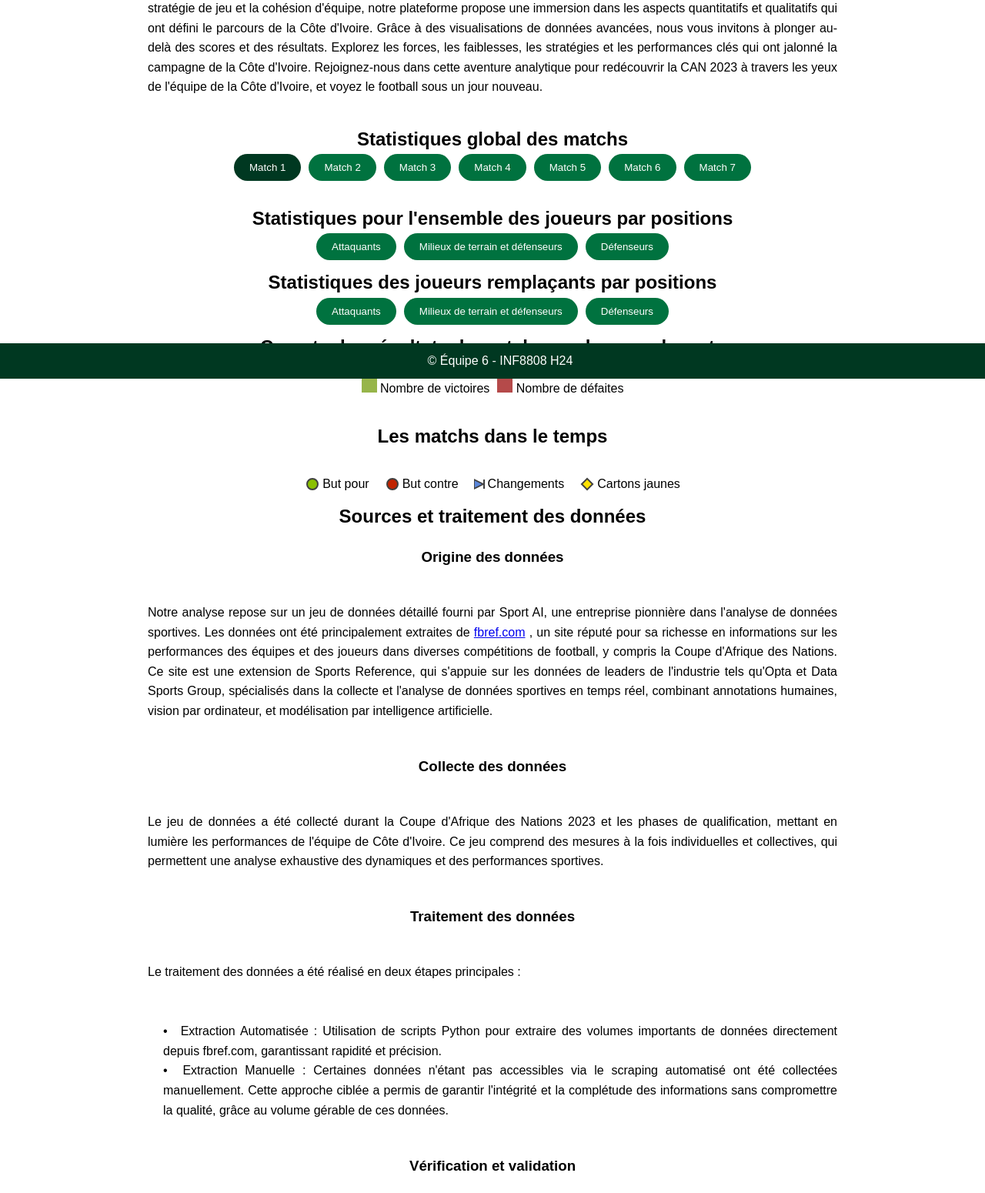
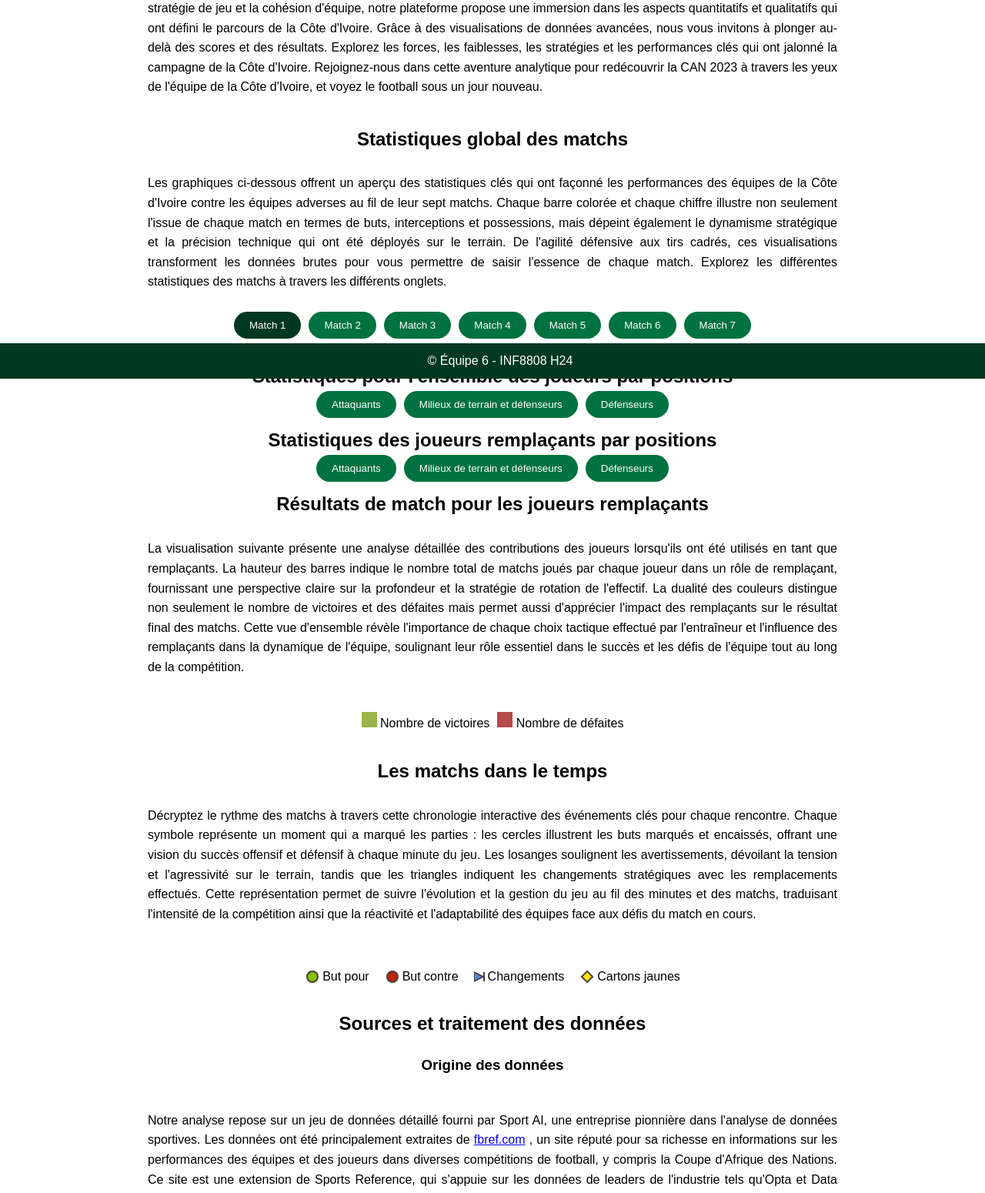
Before and after one commit to oxanaberne/Visu_Projet, a FastAPI app: template templates/index.html in a window 1280 px wide. Shown: the part 308-1858 px from the top of the page at 77% size. Run offline with FastAPI, Linux system fonts and the light colour scheme; the template is opened without the code that fills it, so the values that code supplies are empty.

Commit message:
ajout texte intro visu

```diff
--- a/templates/results_matchs_subs.html
+++ b/templates/results_matchs_subs.html
@@ -1,6 +1,15 @@
 <link rel="stylesheet" href="/static/css/results_matchs_subs.css">
 
-<h2>Compte des résultats de match pour les remplaçants</h2>
+<h2>Résultats de match pour les joueurs remplaçants</h2>
+<p class="texte">
+    La visualisation suivante présente une analyse détaillée des contributions des joueurs lorsqu'ils ont été utilisés
+    en tant que remplaçants. La hauteur des barres indique le nombre total de matchs joués par chaque joueur dans un
+    rôle de remplaçant, fournissant une perspective claire sur la profondeur et la stratégie de rotation de l'effectif.
+    La dualité des couleurs distingue non seulement le nombre de victoires et des défaites mais permet aussi d'apprécier
+    l'impact des remplaçants sur le résultat final des matchs. Cette vue d'ensemble révèle l'importance de chaque choix
+    tactique effectué par l'entraîneur et l'influence des remplaçants dans la dynamique de l'équipe, soulignant leur rôle
+    essentiel dans le succès et les défis de l'équipe tout au long de la compétition.
+</p>
 <div class="legend">
     <div style="margin-right: 10px;"><span style="background-color: #97B54A; width: 20px; height: 20px; display: inline-block;"></span> Nombre de victoires</div>
     <div><span style="background-color: #b54a4a; width: 20px; height: 20px; display: inline-block;"></span> Nombre de défaites</div>
--- a/templates/statistiques_matchs.html
+++ b/templates/statistiques_matchs.html
@@ -2,6 +2,15 @@
 <link rel="stylesheet" href="/static/css/statistiques_matchs.css">
 
 <h2>Statistiques global des matchs</h2>
+<p class="texte">
+    Les graphiques ci-dessous offrent un aperçu des statistiques clés qui ont façonné les performances
+    des équipes de la Côte d'Ivoire contre les équipes adverses au fil de leur sept matchs. Chaque barre
+    colorée et chaque chiffre illustre non seulement l'issue de chaque match en termes de buts,
+    interceptions et possessions, mais dépeint également le dynamisme stratégique et la précision
+    technique qui ont été déployés sur le terrain. De l'agilité défensive aux tirs cadrés, ces visualisations
+    transforment les données brutes pour vous permettre de saisir l'essence de chaque match. Explorez
+    les différentes statistiques des matchs à travers les différents onglets.
+</p>
 <div id="nav-bar-match">
     <button id="match1-button" class="match-button" onclick="showMatch('match1')" style="background-color: #003821;">Match 1</button>
     <button id="match2-button" class="match-button" onclick="showMatch('match2')">Match 2</button>
--- a/templates/time_matchs.html
+++ b/templates/time_matchs.html
@@ -1,6 +1,15 @@
 <link rel="stylesheet" href="/static/css/time_matchs.css">
 
 <h2>Les matchs dans le temps</h2>
+<p class="texte">
+  Décryptez le rythme des matchs à travers cette chronologie interactive des événements clés pour chaque
+  rencontre. Chaque symbole représente un moment qui a marqué les parties : les cercles illustrent les buts
+  marqués et encaissés, offrant une vision du succès offensif et défensif à chaque minute du jeu. Les
+  losanges soulignent les avertissements, dévoilant la tension et l'agressivité sur le terrain, tandis que
+  les triangles indiquent les changements stratégiques avec les remplacements effectués. Cette représentation
+  permet de suivre l'évolution et la gestion du jeu au fil des minutes et des matchs, traduisant l'intensité
+  de la compétition ainsi que la réactivité et l'adaptabilité des équipes face aux défis du match en cours.
+</p>
 <div class="legend">
   <div class="legend-item">
     <svg height="20" width="20">
@@ -29,6 +38,6 @@
     Cartons jaunes
   </div>
 </div>
-<div class="graph-time">
+<div class="legend">
     {{ plot_times_matchs | safe }}
 </div>
```
